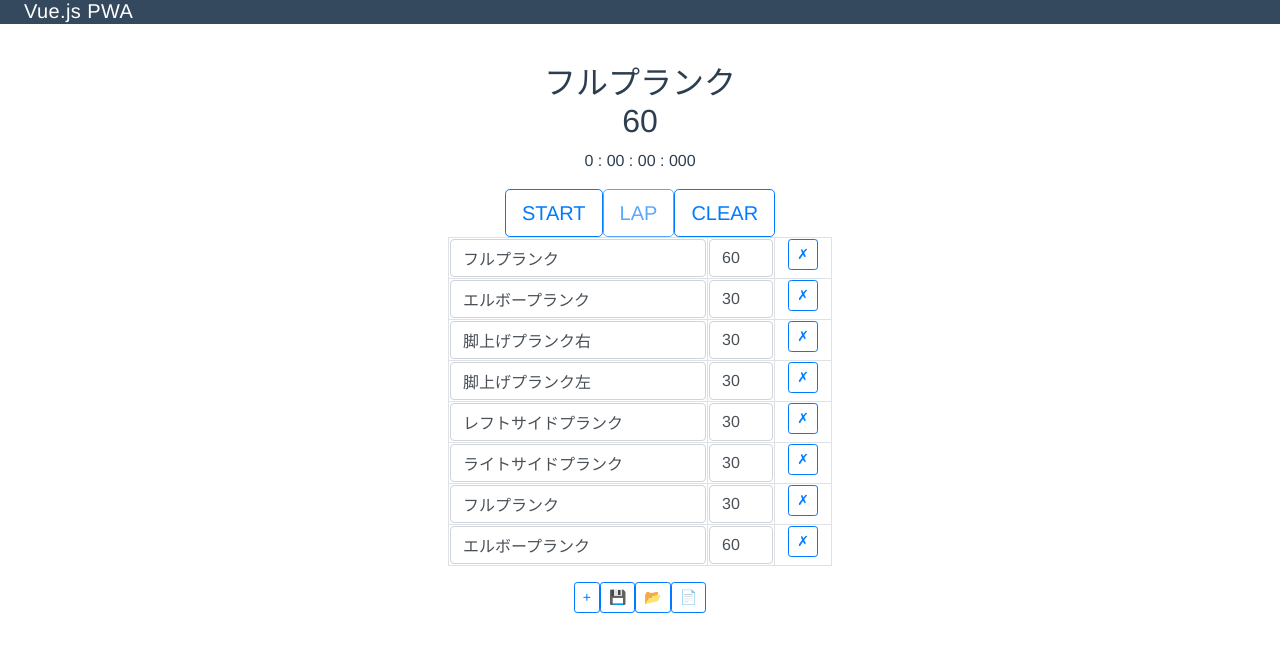
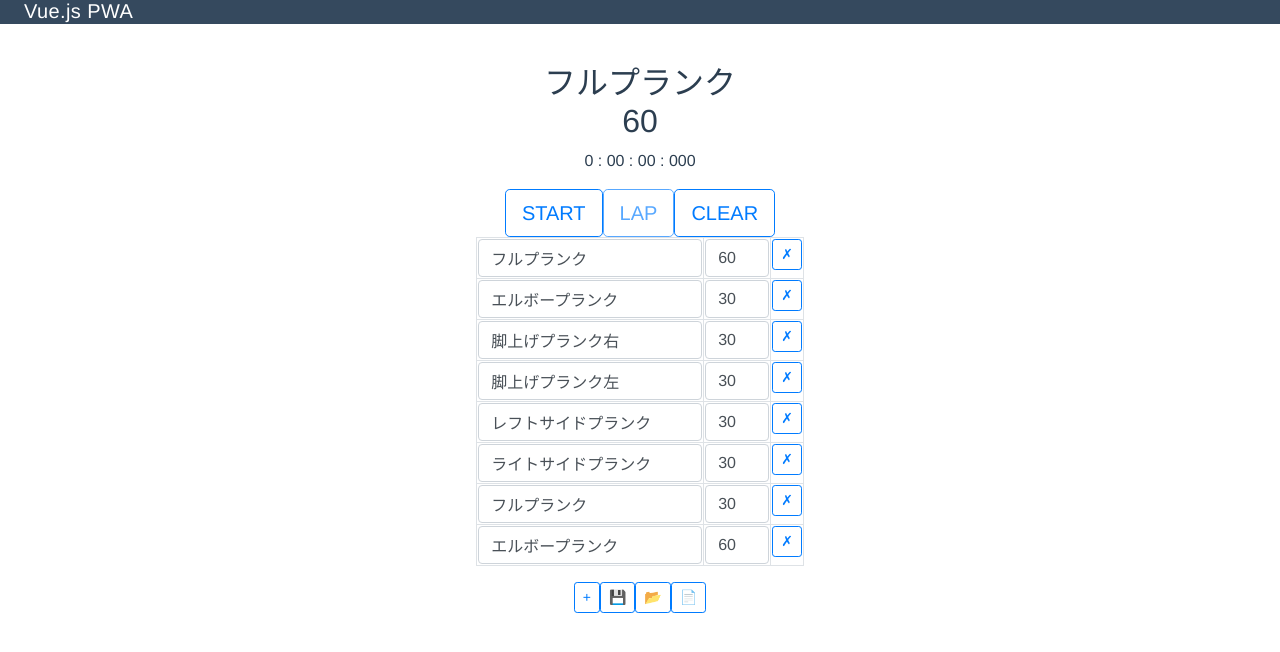
Before and after one commit to z589app/pwa-plank-watch, a Vue app: page /#/ in a window 1280 px wide. Shown: the top 652 px of the page. Built offline with nearby package versions, Linux system fonts and the light colour scheme.

Commit message:
modify css

```diff
--- a/src/components/StopWatch.vue
+++ b/src/components/StopWatch.vue
@@ -50,10 +50,10 @@
 </template>
 
 <style>
-.menu-table {width: 24em; }
-.menu-name {width: 16em; }
+.menu-table {width: 20em; }
+.menu-name {width: 14em; }
 .menu-sec {width: 4em; }
-.menu-batu {width: 4em; }
+.menu-batu {width: 2em; }
 .btn-border-black {
   border-color: black
 }
```
Also changed, not shown: 9 other files (tests, documents, lock files or other folders).
